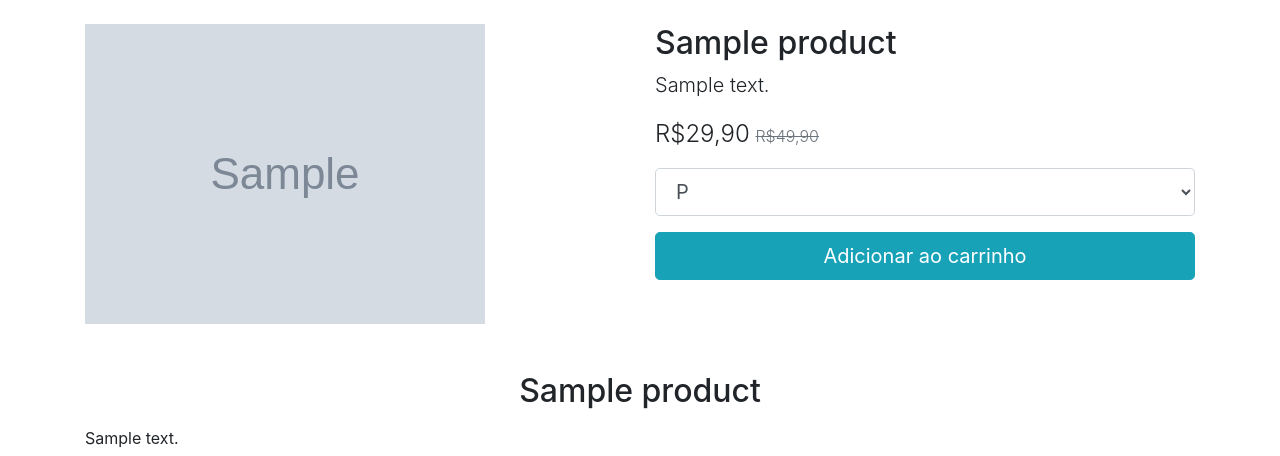
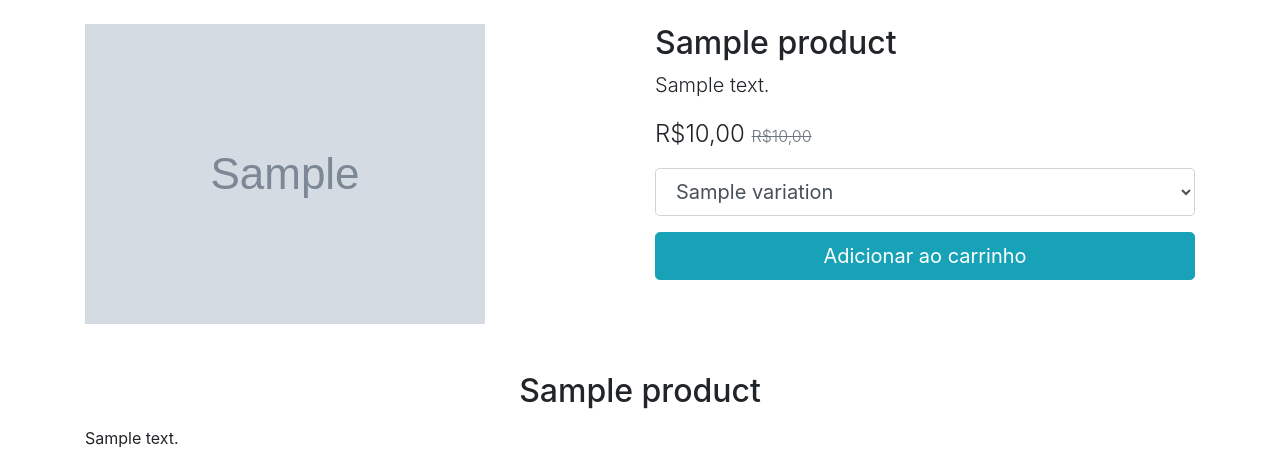
Before and after one commit to dnetochaves/e-commerce, a Django app: template product/templates/product/detail_product.html in a window 1280 px wide. Shown: the part 56-512 px from the top of the page. Run offline with Django 3.2, Linux system fonts and the light colour scheme; the template is opened without the code that fills it: most values are stand-ins (such as "Sample title", 1, 10 or a date in 2020); grey boxes marked "Sample" are stand-in pictures; some libraries are stand-ins or nearby versions.

Commit message:
Detail product

```diff
--- a/product/templates/product/detail_product.html
+++ b/product/templates/product/detail_product.html
@@ -1,4 +1,5 @@
 {% extends 'base.html' %}
+{% load omfilters %}
 
 
 {% block title %}
@@ -27,20 +28,33 @@
                     <h1 class="h2">{{ product.name }}</h1>
                     <p class="lead">{{ product.short_description }}</p>
                     <p class="lead">
-                        <span id="variation-preco" class="lead product-price">R$29,90</span>
-                        <span id="variation-preco-promocional"
-                            class="lead product-old-price text-muted">R$49,90</span>
+                        {% if product.price_marketing_promotion %}
+                        <span id="variation-preco-promocional" class="lead product-price">
+                            {{ product.price_marketing_promotion| format_price }}
+                        </span>
+                        <span id="variation-preco" class="lead product-old-price text-muted">
+                            {{ product.price_marketing|format_price }}
+                        </span>
+                        {% else %}
+                        <span id="variation-preco" class="lead product-price">
+                            {{ product.price_marketing|format_price }}
+                        </span>
+                        {% endif %}
                     </p>
 
-                    <form action="/addtocart/" id="form-add-to-cart">
+                    <form action="{% url 'product:add_cart' %}" id="form-add-to-cart">
                         <div class="form-group">
                             <select id="select-variacoes" name="vid" class="form-control form-control-lg">
-                                <option data-preco="R$ 59,90" data-preco-promocional="R$ 39,90" value="45">P
+
+                                {% for variation in product.variation_set.all %}
+                                <option data-preco="{{ variation.price | format_price }}"
+                                    data-preco-promocional="{{ variation.price_promotion | format_price }}"
+                                    value="{{ variation.id }}">{{ variation.name }}
                                 </option>
-                                <option data-preco="R$ 51,90" data-preco-promocional="R$ 49,90" value="45">M
-                                </option>
-                                <option data-preco="R$ 52,90" data-preco-promocional="R$ 89,90" value="45">G
-                                </option>
+                                {% endfor %}
+
+
+
                             </select>
                         </div>
 
```
Also changed, not shown: media/product_pictures/2020/12/idea.jpg (added).
